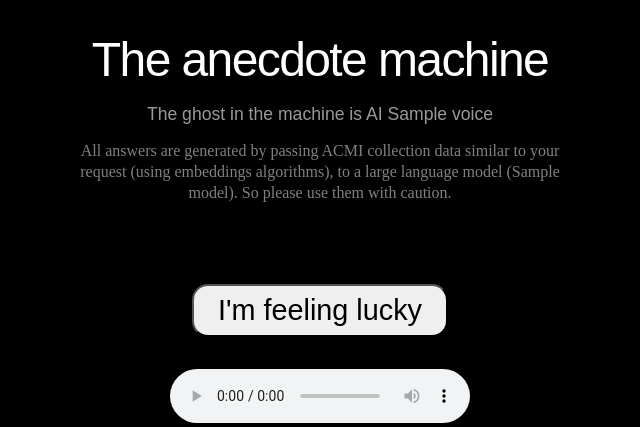
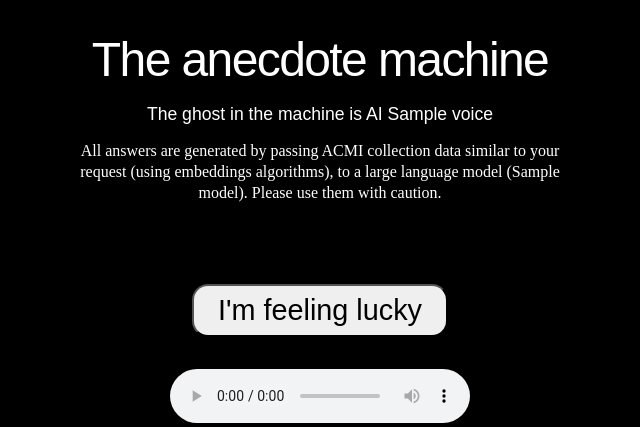
Before and after one commit to ACMILabs/collection-chat, a FastAPI app: template api/templates/index.html in a window 1280 px wide. Shown: the top 427 px of the page, without its empty margins (320-960 px from the left). Run offline with FastAPI, Linux system fonts and the light colour scheme; the template is opened without the code that fills it: most values are stand-ins (such as "Sample title", 1, 10 or a date in 2020); parts of the project's set-up code (start-up, migrations or seed data) failed here and were passed over; some web fonts are replaced.

Commit message:
#18 Remove opacity of the subheadings so it matches the ACMI style guide

```diff
--- a/api/static/styles.css
+++ b/api/static/styles.css
@@ -77,7 +77,6 @@ h2, h3 {
 }
 
 h2 {
-    opacity: 0.6;
     max-width: 90%;
     margin: auto;
 }
@@ -180,7 +179,6 @@ h3 + p, h3 + p + p {
 .disclaimer {
     font-family: 'Fakt';
     font-size: 1rem;
-    opacity: 0.5;
     padding: 1rem;
     max-width: 32rem;
     margin: auto;
--- a/api/templates/index.html
+++ b/api/templates/index.html
@@ -19,7 +19,7 @@
         {% else %}
             <h2>The ghost in the machine is AI {{ voice }}</h2>
         {% endif %}
-        <h3 class="disclaimer">All answers are generated by passing <a href="https://api.acmi.net.au" target="_blank">ACMI collection data</a> similar to your request (using <a href="https://labs.acmi.net.au/embeddings-and-our-collection-afa815b8406e" target="_blank">embeddings algorithms</a>), to a large language model ({{ model }}). So please use them with caution.</h3>
+        <h3 class="disclaimer">All answers are generated by passing <a href="https://api.acmi.net.au" target="_blank">ACMI collection data</a> similar to your request (using <a href="https://labs.acmi.net.au/embeddings-and-our-collection-afa815b8406e" target="_blank">embeddings algorithms</a>), to a large language model ({{ model }}). Please use them with caution.</h3>
     </header>
 
     <form>
```
